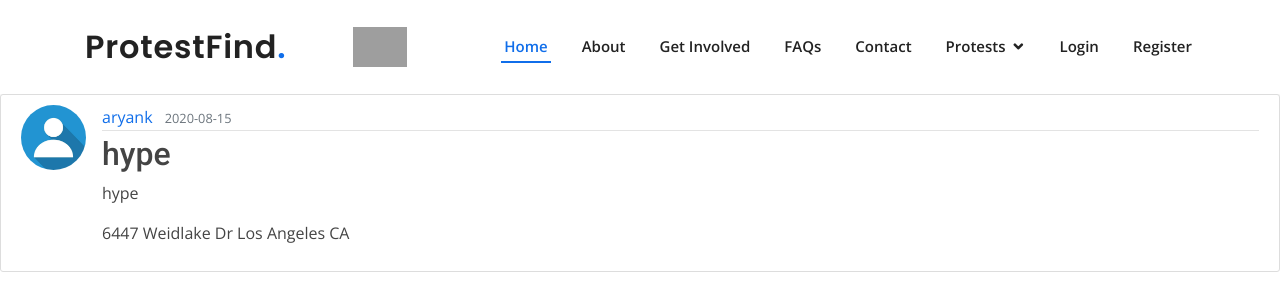
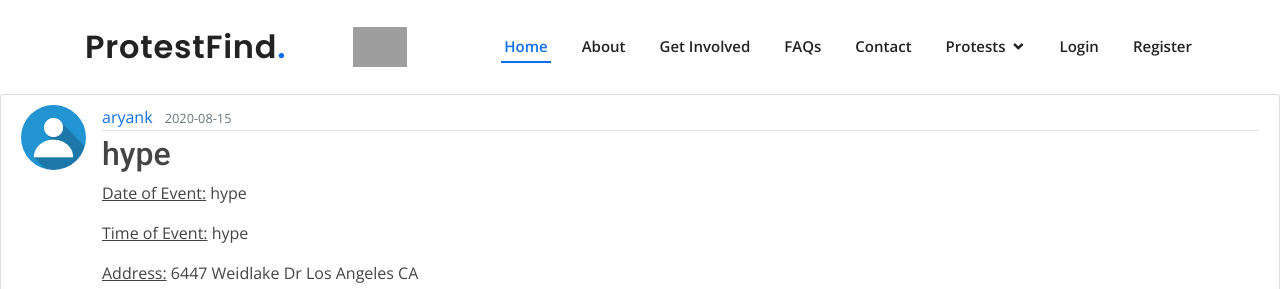
Before and after one commit to aryankix101/rallyconnect, a Flask app: a page that uses protestfind/templates/post.html in a window 1280 px wide. Shown: the top 289 px of the page. Run offline with Flask 2, Linux system fonts and the light colour scheme; data comes from the database, SQL or seed files in the repository; both versions use the stored data as it was after the commit; some libraries are stand-ins or nearby versions; grey boxes are pictures that could not be loaded.

Commit message:
Updated post content

```diff
--- a/protestfind/templates/post.html
+++ b/protestfind/templates/post.html
@@ -14,8 +14,10 @@
         {% endif %}
       </div>
       <h2 class="article-title">{{ post.title }}</h2>
+      <p class="article-content"><u>Date of Event:</u> {{ post.date }}</p>
+      <p class="article-content"><u>Time of Event:</u> {{ post.time }}</p>
+      <p class="article-content"><u>Address:</u>{{ " " + post.street_address + " " + post.city + " " + post.state }} </p>
       <p class="article-content">{{ post.content }}</p>
-      <p class="article-content">{{ post.street_address + " " + post.city + " " + post.state }} </p>
     </div>
   </article>
   <!-- Modal -->
```
Also changed, not shown: protestfind/site.db.
